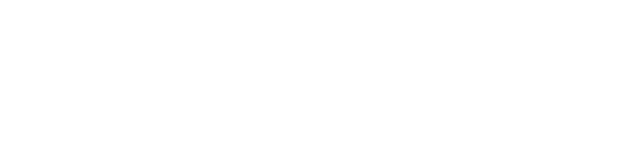
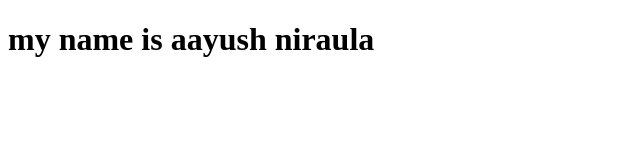
Before and after one commit to NiraulAayush/gitpractice, a plain HTML site: page index.html in a window 1280 px wide. Shown: the whole page, without its empty margins (0-640 px from the left). Drawn offline with Linux system fonts and the light colour scheme.

Commit message:
new changes

```diff
--- a/index.html
+++ b/index.html
@@ -7,6 +7,6 @@
     <title>Document</title>
 </head>
 <body>
-
+    <h1>my name is aayush niraula</h1>
 </body>
 </html>
```
